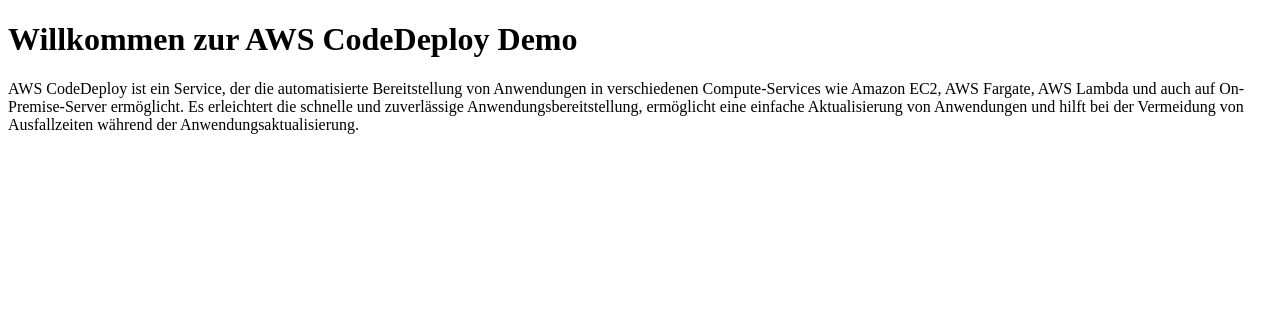
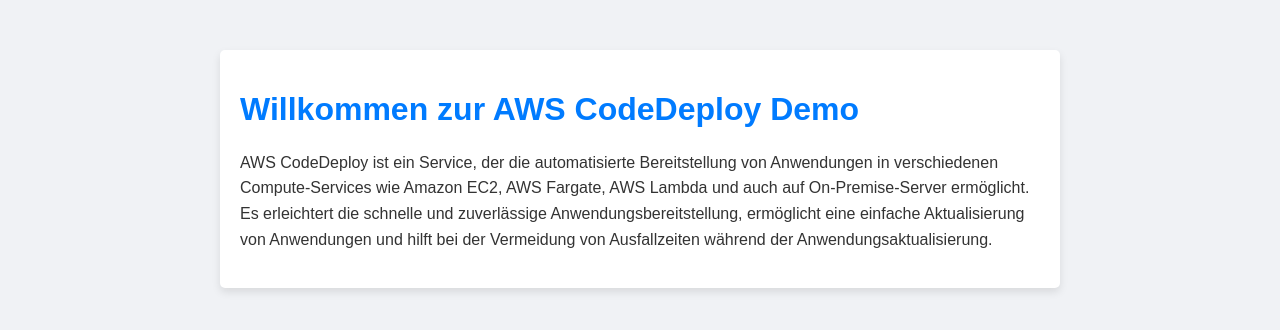
Before and after one commit to dorotynskii/demoCodeDeploy, a plain HTML site: page index.html in a window 1280 px wide. Drawn offline with Linux system fonts and the light colour scheme.

Commit message:
changes in index.html

```diff
--- a/index.html
+++ b/index.html
@@ -4,9 +4,35 @@
     <meta charset="UTF-8">
     <meta name="viewport" content="width=device-width, initial-scale=1.0">
     <title>AWS CodeDeploy Demo</title>
+    <style>
+        body {
+            font-family: Arial, sans-serif;
+            margin: 0;
+            padding: 0;
+            background-color: #f0f2f5;
+            color: #333;
+        }
+        .container {
+            max-width: 800px;
+            margin: auto;
+            padding: 20px;
+            background-color: #fff;
+            box-shadow: 0 4px 8px rgba(0, 0, 0, 0.1);
+            border-radius: 5px;
+            margin-top: 50px;
+        }
+        h1 {
+            color: #007bff;
+        }
+        p {
+            line-height: 1.6;
+        }
+    </style>
 </head>
 <body>
+<div class="container">
     <h1>Willkommen zur AWS CodeDeploy Demo</h1>
     <p>AWS CodeDeploy ist ein Service, der die automatisierte Bereitstellung von Anwendungen in verschiedenen Compute-Services wie Amazon EC2, AWS Fargate, AWS Lambda und auch auf On-Premise-Server ermöglicht. Es erleichtert die schnelle und zuverlässige Anwendungsbereitstellung, ermöglicht eine einfache Aktualisierung von Anwendungen und hilft bei der Vermeidung von Ausfallzeiten während der Anwendungsaktualisierung.</p>
+</div>
 </body>
 </html>
```
